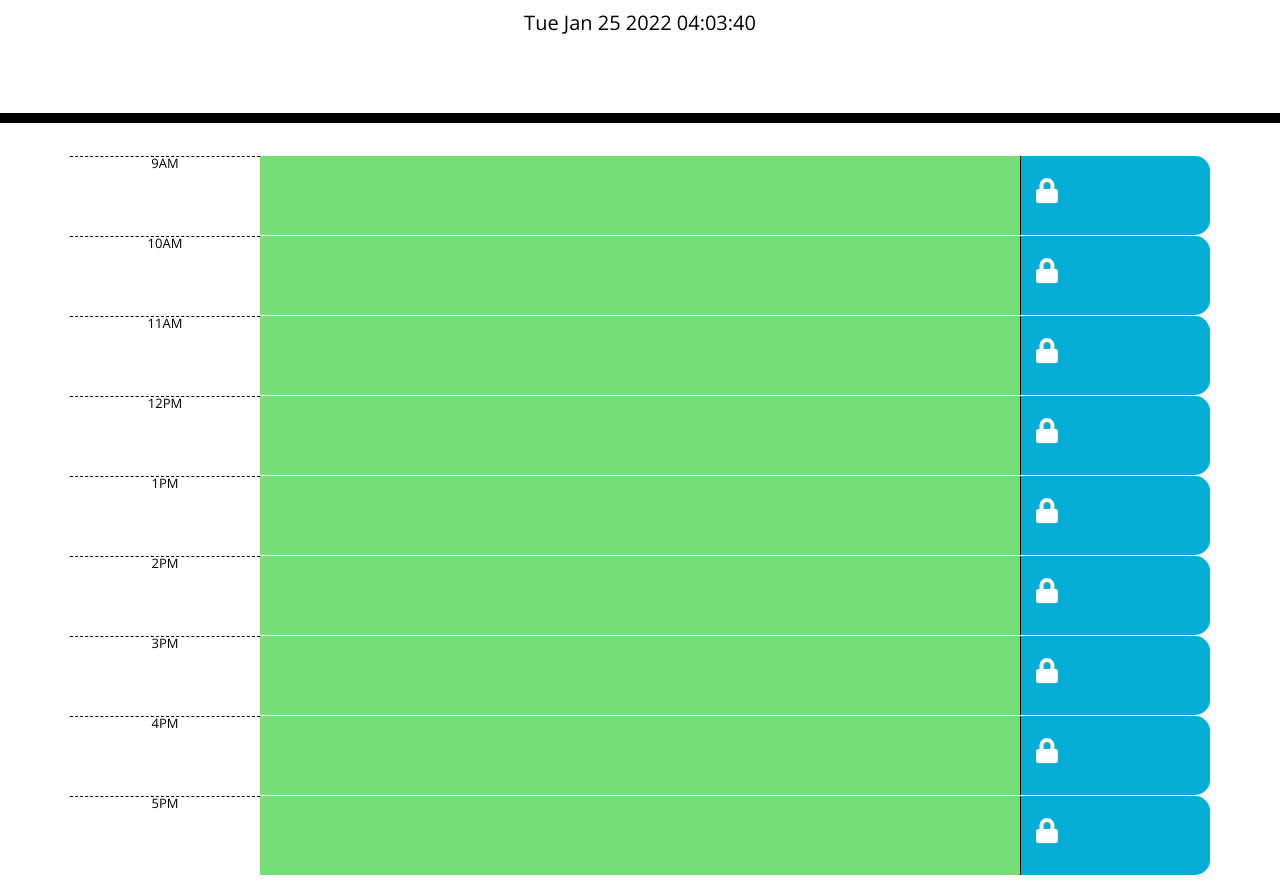
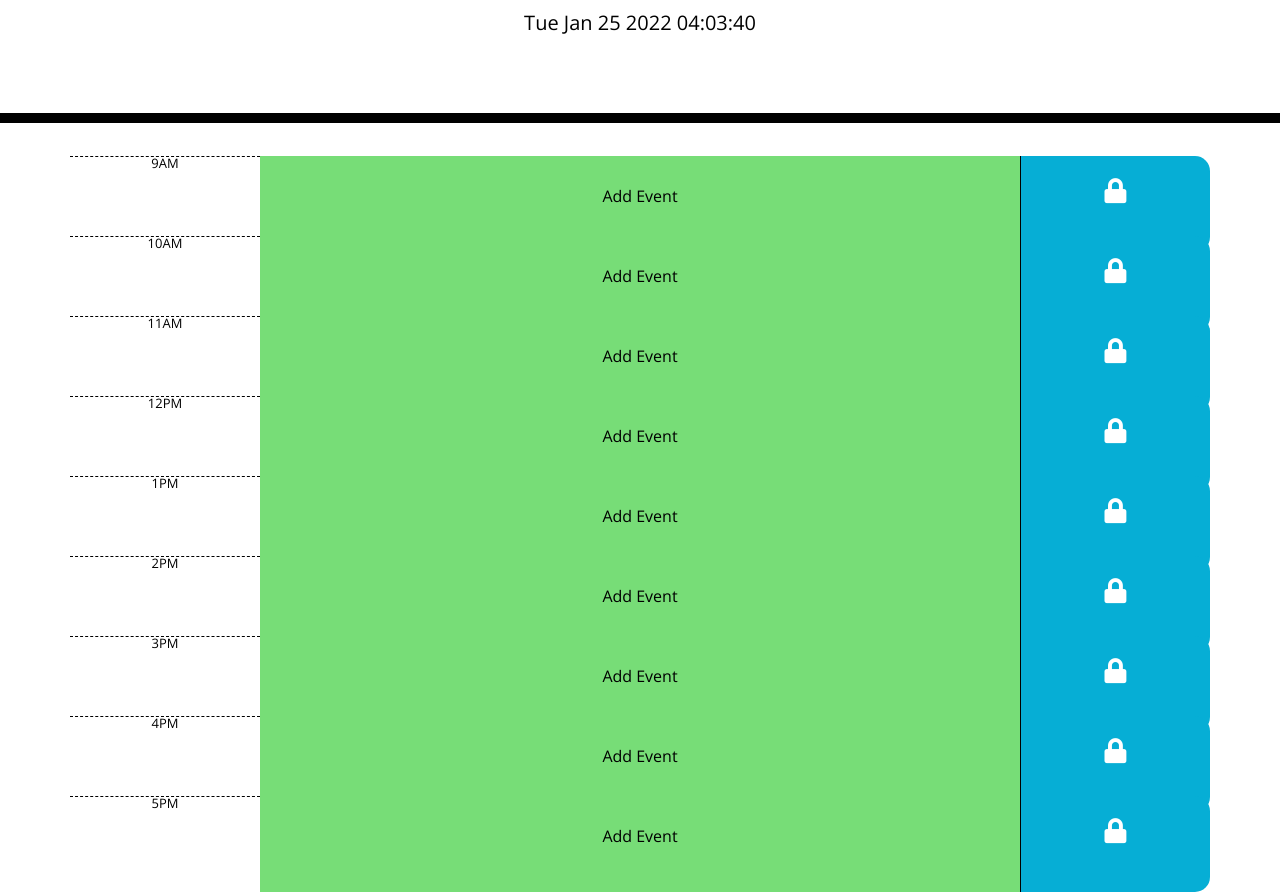
Before and after one commit to WILLCUBA/work-day-scheduler, a plain HTML site: page index.html in a window 1280 px wide. Shown: the part 181-1076 px from the top of the page. Drawn offline with nearby package versions, Linux system fonts and the light colour scheme.

Commit message:
change event feature and save event feature done

```diff
--- a/assets/css/style.css
+++ b/assets/css/style.css
@@ -77,3 +77,7 @@ textarea{
   vertical-align: middle;
   font-size: 25px;
 }
+
+.task {
+  color: #000000;
+}
--- a/assets/js/script.js
+++ b/assets/js/script.js
@@ -6,6 +6,12 @@ function updateTime() {
     var date = new Date;
     date = date.toString().slice(0,24)
     $('#currentDay').html(date);
+}
+
+// save event in local storage
+var events = []
+var saveEvent = function() {
+    localStorage.setItem("events", JSON.stringify(events))
 }
 
 // TIMEBLOCK CODE
@@ -29,3 +35,29 @@ $(function() {
     setInterval(updateTime, 1000);
     bgColorTasks()
 });
+
+//write a task
+
+$(".task-container").on("click","p", function() {
+    var text = $(this).text().trim();
+    var textArea = $("<textarea>").val(text).addClass("text-area-task")
+    $(this).replaceWith(textArea)
+    textArea.trigger("focus")
+})
+
+//btn save click
+
+$(".saveBtn").on("click","span",function() {
+    var text = $(".text-area-task").val()
+    var hour = $(this).closest(".row").attr("id")
+    events.push({
+        hour:hour,
+        event:text
+    })
+    saveEvent()
+
+    var textP = $("<p>").addClass("task").text(text)
+    $(".text-area-task").replaceWith(textP)
+
+
+})
--- a/index.html
+++ b/index.html
@@ -28,51 +28,69 @@
       <p class="lead">A simple calendar app for scheduling your work day</p>
       <p id="currentDay" class="lead"></p>
     </header>
-    <div class="container">
+    <div class="container time-block">
       <!-- Timeblocks go here -->
       <div class="row" id="9">
         <div class="col-2 hour" >9AM</div>
-        <div class="col-8 task-container"></div>
+        <div class="col-8 task-container" id="hour-9">
+          <p class="task">Add Event</p>
+        </div>
         <div class="col-2 saveBtn"><span class="fas fa-lock" id="icon"></i></div>
       </div>
       <div class="row" id="10">
         <div class="col-2 hour">10AM</div>
-        <div class="col-8 task-container"></div>
+        <div class="col-8 task-container" id="hour-10">
+          <p class="task">Add Event</p>
+        </div>
         <div class="col-2 saveBtn"><span class="fas fa-lock" id="icon"></i></div>
       </div>
       <div class="row" id="11">
         <div class="col-2 hour" >11AM</div>
-        <div class="col-8 task-container"></div>
+        <div class="col-8 task-container" id="hour-11">
+          <p class="task">Add Event</p>
+        </div>
         <div class="col-2 saveBtn"><span class="fas fa-lock" id="icon"></i></div>
       </div>
       <div class="row" id="12">
         <div class="col-2 hour" >12PM</div>
-        <div class="col-8 task-container"></div>
+        <div class="col-8 task-container" id="hour-12">
+          <p class="task">Add Event</p>
+        </div>
         <div class="col-2 saveBtn"><span class="fas fa-lock" id="icon"></i></div>
       </div>
       <div class="row" id="13">
         <div class="col-2 hour" >1PM</div>
-        <div class="col-8 task-container"></div>
+        <div class="col-8 task-container" id="hour-13">
+          <p class="task">Add Event</p>
+        </div>
         <div class="col-2 saveBtn"><span class="fas fa-lock" id="icon"></i></div>
       </div>
       <div class="row" id="14">
         <div class="col-2 hour" >2PM</div>
-        <div class="col-8 task-container"></div>
+        <div class="col-8 task-container" id="hour-14">
+          <p class="task">Add Event</p>
+        </div>
         <div class="col-2 saveBtn"><span class="fas fa-lock" id="icon"></i></div>
       </div>
       <div class="row" id="15">
         <div class="col-2 hour" >3PM</div>
-        <div class="col-8 task-container"></div>
+        <div class="col-8 task-container" id="hour-15">
+          <p class="task">Add Event</p>
+        </div>
         <div class="col-2 saveBtn"><span class="fas fa-lock" id="icon"></i></div>
       </div>
       <div class="row" id="16">
         <div class="col-2 hour" >4PM</div>
-        <div class="col-8 task-container"></div>
+        <div class="col-8 task-container" id="hour-16">
+          <p class="task">Add Event</p>
+        </div>
         <div class="col-2 saveBtn"><span class="fas fa-lock" id="icon"></i></div>
       </div>
       <div class="row" id="17">
         <div class="col-2 hour" >5PM</div>
-        <div class="col-8 task-container"></div>
+        <div class="col-8 task-container" id="hour-17">
+          <p class="task">Add Event</p>
+        </div>
         <div class="col-2 saveBtn"><span class="fas fa-lock" id="icon"></i></div>
       </div>
     </div>
```
